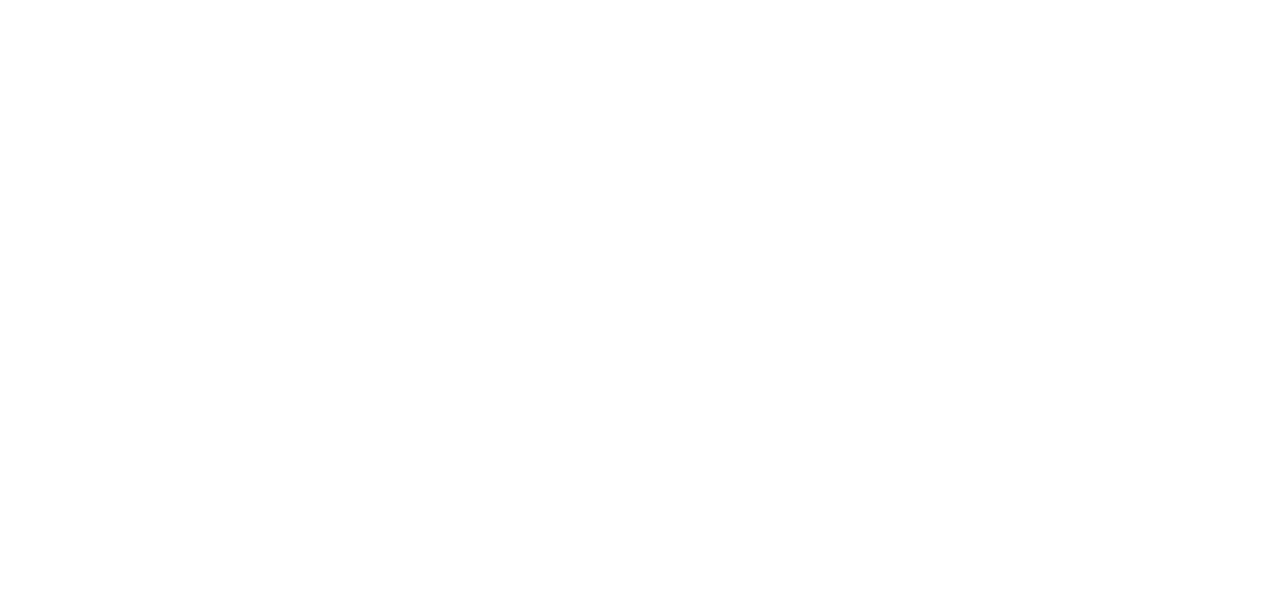
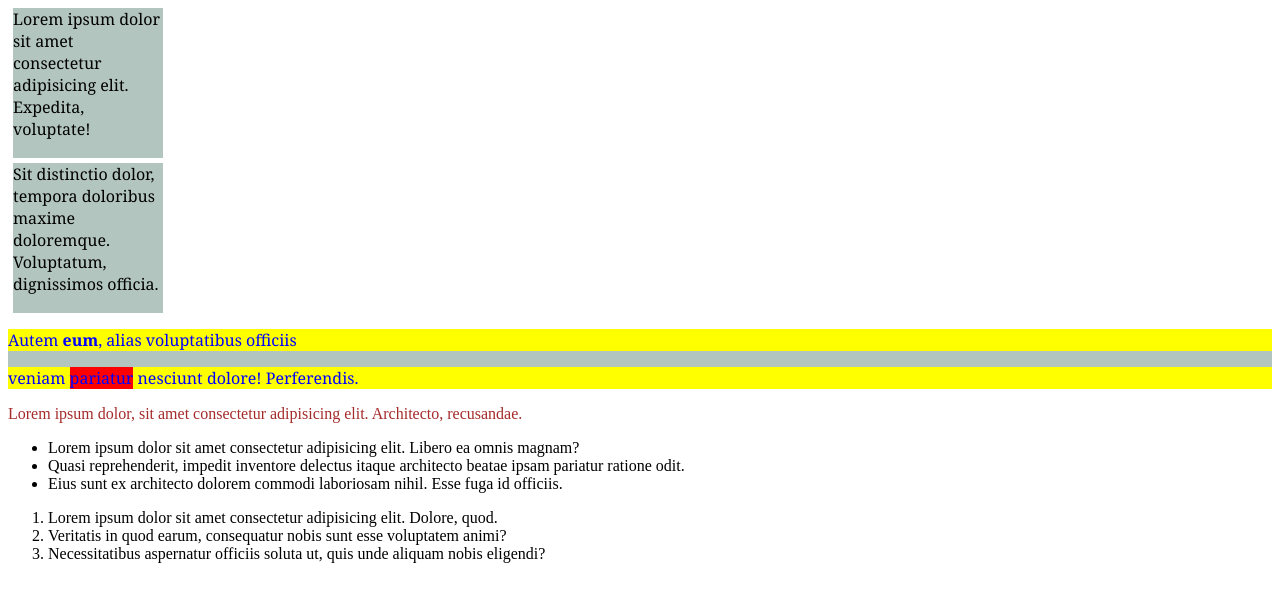
Before and after one commit to IacovColisnicenco/sk-trainings, a plain HTML site: page index.html in a window 1280 px wide. Drawn offline with Linux system fonts and the light colour scheme.

Commit message:
added training3

```diff
--- a/css/style.css
+++ b/css/style.css
@@ -0,0 +1,24 @@
+div{
+    background-color: rgb(179, 197, 191);
+    font-family: Georgia, 'Times New Roman', Times, serif;
+    font-size: 16px ;
+}
+div:hover{
+    background-color: red;
+}
+.box{
+    width: 150px;
+    height: 150px;
+    margin: 5px;
+}
+#item, p{
+    color: brown;
+}
+div p{
+    background-color: yellow;
+    color: blue;
+}
+
+span{
+    background-color: red;
+}
--- a/index.html
+++ b/index.html
@@ -1,12 +1,34 @@
 <!DOCTYPE html>
 <html lang="en">
+
 <head>
 	<meta charset="UTF-8">
 	<meta name="viewport" content="width=device-width, initial-scale=1.0">
 	<link rel="stylesheet" href="css/style.css">
+
 	<title>Document</title>
 </head>
+
 <body>
+	<div class="box">Lorem ipsum dolor sit amet consectetur adipisicing elit. Expedita, voluptate!</div>
+	<div class="box">Sit distinctio dolor, tempora doloribus maxime doloremque. Voluptatum, dignissimos officia.</div>
+	<div id="item">
+	<p>Autem  <strong>eum</strong>, alias voluptatibus officiis</p>
+	<p>veniam <span>pariatur</span> nesciunt dolore! Perferendis.</p>
 
+	</div>
+	<p>Lorem ipsum dolor, sit amet consectetur adipisicing elit. Architecto, recusandae.</p>
+
+	<ul>
+		<li>Lorem ipsum dolor sit amet consectetur adipisicing elit. Libero ea omnis magnam?</li>
+		<li>Quasi reprehenderit, impedit inventore delectus itaque architecto beatae ipsam pariatur ratione odit.</li>
+		<li>Eius sunt ex architecto dolorem commodi laboriosam nihil. Esse fuga id officiis.</li>
+	</ul>
+	<ol>
+		<li>Lorem ipsum dolor sit amet consectetur adipisicing elit. Dolore, quod.</li>
+		<li>Veritatis in quod earum, consequatur nobis sunt esse voluptatem animi?</li>
+		<li>Necessitatibus aspernatur officiis soluta ut, quis unde aliquam nobis eligendi?</li>
+	</ol>
 </body>
+
 </html>
```
Lines whose indentation alone changed are shown as unchanged.
